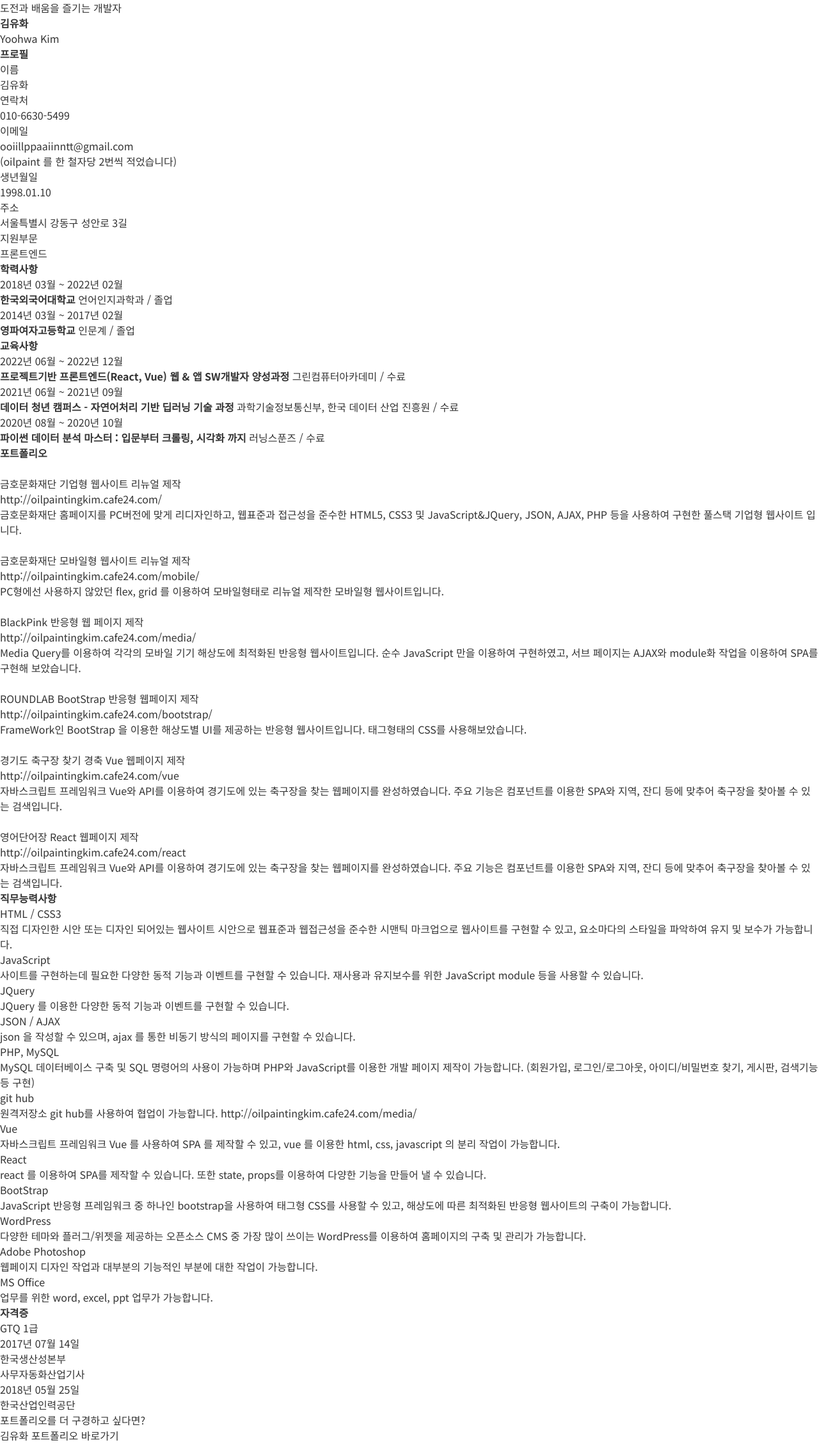
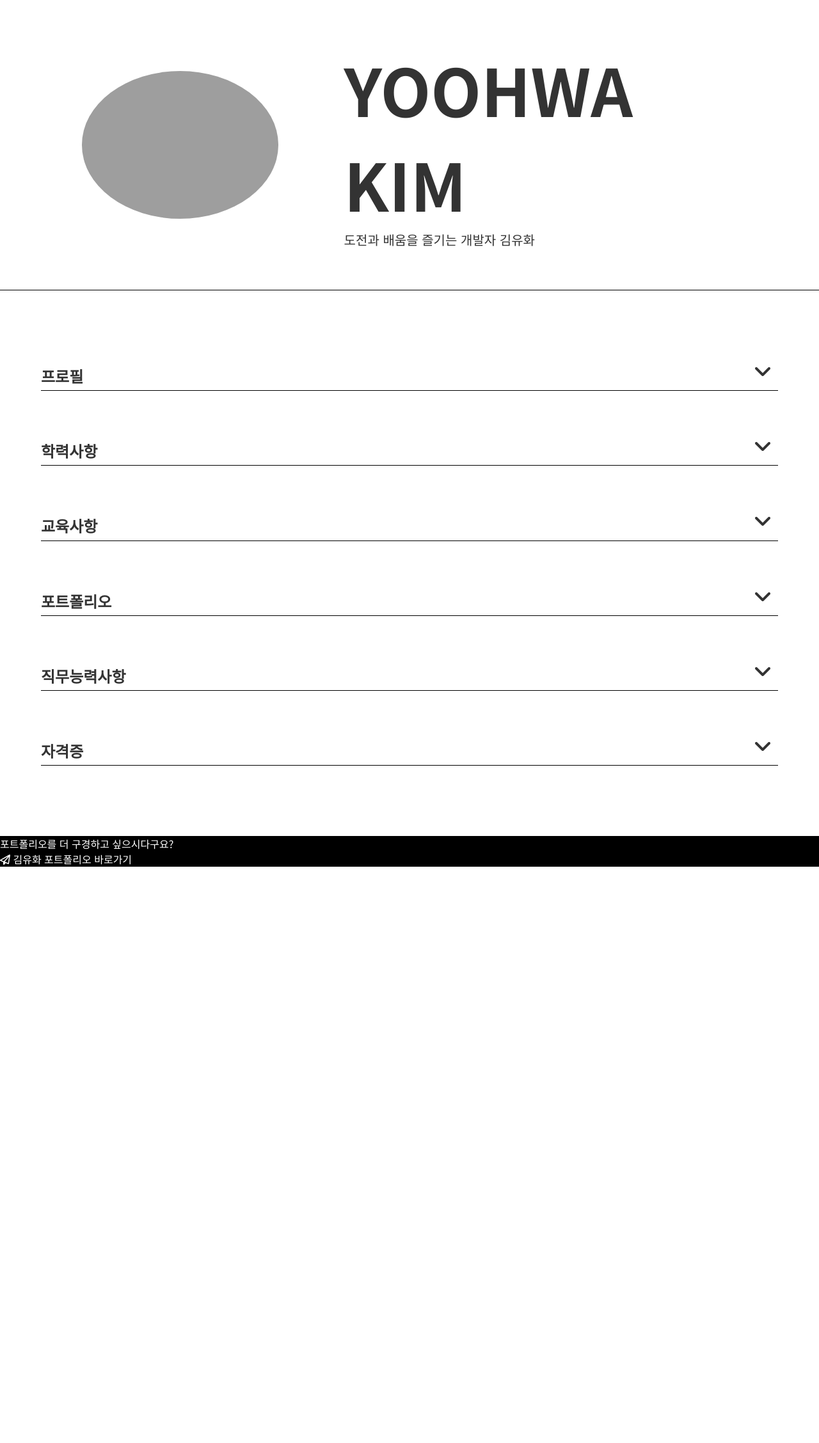
Before and after one commit to m-ur-phy/www, a PHP site: page /profile/resume/resume.html in a window 1280 px wide. Shown: the whole page at 64% size. After the commit the page ends 1355 px from the top, so only its background shows below. Run offline with PHP 8.4, Linux system fonts and the light colour scheme; some libraries are stand-ins or nearby versions; grey boxes are pictures that could not be loaded.

Commit message:
resume css 완료

```diff
--- a/profile/js/profile.js
+++ b/profile/js/profile.js
@@ -47,7 +47,7 @@ $(document).ready(function(){
 		mouseCursor.style.left = e.pageX + "px";
 		mouseCursor.style.top = e.pageY - scrollY + "px";
 }
-	const content = "안녕하세요, 프론트엔드 개발자 김유화 입니다. 저는 도전을 두려워 하지 않고 배움을 즐기는 성격이 강점입니다.".split("");
+	const content = "안녕하세요. 웹 퍼블리셔, 프론트엔드 개발자 김유화 입니다. 저는 도전을 두려워 하지 않고 배움을 즐기는 성격이 강점입니다.".split("");
 	let typingBool = false;
 	let typingIdx = 0;
 
@@ -64,8 +64,9 @@ $(document).ready(function(){
 		else{
 			$(".story_con p").empty();
         	typingIdx = 0;
-		}
+			}
 		}
 		setInterval(typing, 100)
 
+
 })
--- a/profile/resume/resume.css
+++ b/profile/resume/resume.css
@@ -20,11 +20,56 @@ menu, nav, output, ruby, section, summary,
 time, mark, audio, video { margin: 0; padding: 0; border: 0; font-size: 100%; }
 article, aside, details, figcaption, figure,
 footer, header, hgroup, menu, nav, section { display: block; }
-body { font-family:'Noto Sans KR', sans-serif; font-size: 16px; color: #333 }
+body { font-family:'Noto Sans KR', sans-serif; font-size: 16px; color: #333; }
 ol, ul { list-style: none; }
 table { border-collapse: collapse; border-spacing: 0; }
 address { font-style: normal }
 a { color: #333; text-decoration: none }
-img { border: 0; vertical-align: top }
+img { border: 0; vertical-align: top; width: 100%;}
 * { box-sizing: border-box; }
 .hidden { display: block; position: absolute; left: -1000%; width: 1px; height: 1px; overflow: hidden; color: #fff; }
+.wrap { overflow: hidden;}
+
+/* header */
+header { border-bottom: 1px solid #000; }
+header .image { border-radius: 50%; overflow: hidden; width: 30%;}
+header .head_main { display: flex; padding: 5% 10%; column-gap: 10%; align-items: center;}
+header .head_ttl {}
+header .head_ttl h2 { font-size: 8vw;}
+header .head_ttl span { display: block; font-size: 1.25em; font-weight: 100;}
+header .head_ttl strong { font-weight: 400;}
+
+/* contentArea (article) */
+#contentArea { margin: 100px 0; padding: 0 5%; line-height: 1.7em;}
+#contentArea section { margin: 50px 0; position: relative;}
+#contentArea .toggle-btn {position: absolute; top: 10px; right: 10px; font-size: 2em;}
+#contentArea h3 { position: relative; font-size: 1.5em; padding: 20px 0;}
+#contentArea h3::after{ display: block; position: absolute; content: ''; width: 100%; height: 1px; background: #000; bottom: 10px; transition: all .5s;}
+#contentArea .toggle-container { transition: height 0.35s ease-in-out;
+    overflow: hidden;}
+#contentArea .toggle-container:not(.active) {
+        display: none;
+    }
+#contentArea .toggle-container dl { display: flex; column-gap: 5%; border-bottom: 1px solid #ddd; padding: 30px 0; }
+#contentArea .toggle-container dt { width: 30%; font-size: 1.2em; font-weight: 500; }
+#contentArea .toggle-container dd { width: 65%; }
+#contentArea .toggle-container dd a { display: block; word-break:break-all; }
+#contentArea .toggle-container dd span { display: block; }
+
+/* footer */
+footer .footer_inner { background: #000; color: #fff; }
+footer .footer_inner a { color: #fff;}
+
+@media screen and (max-width:1024px) {
+    #contentArea .toggle-container dl { display: block;}
+    #contentArea .toggle-container dt,
+    #contentArea .toggle-container dd { width: auto;}
+    #contentArea .toggle-container dt { margin: 0 0 20px 0; }
+
+}
+@media screen and (max-width:640px) {
+    header .image { margin: 0 auto; width: 50%;}
+    header .head_main { display: block; text-align: center;}
+    header .head_ttl { margin: 30px 0;}
+    header .head_ttl span{ margin: 20px 0};
+}
--- a/profile/resume/resume.html
+++ b/profile/resume/resume.html
@@ -7,20 +7,28 @@
     <title>김유화 온라인 이력서</title>
     <link rel="stylesheet" href="resume.css">
     <script src="https://kit.fontawesome.com/33cd326170.js" crossorigin="anonymous"></script>
+
 </head>
 <body>
+    <div class="wrap">
     <header>
         <h1 class="hidden">김유화 온라인 이력서</h1>
-        <div class="ttl_info">
-            <span>도전과 배움을 즐기는 개발자</span>
-            <h2>김유화</h2>
-            <span>Yoohwa Kim</span>
+        <div class="head_main">
+            <div class="image">
+                <img src="../images/me.jpeg" alt="">
+            </div>
+            <div class="head_ttl">
+                <h2>YOOHWA<br>KIM</h2>
+                <span>도전과 배움을 즐기는 개발자 <strong>김유화</strong></span>
+            </div>
         </div>
     </header>
-    <article>
+    <article id="contentArea">
         <h2 class="hidden">이력내용</h2>
         <section class="profile">
             <h3>프로필</h3>
+            <a class="toggle-btn" data-container="toggle-1" href="#"><span class="hidden">펼쳐보기</span><i class="fa-solid fa-angle-down"></i></a>
+            <div class="toggle-container" id="toggle-1">
                 <dl>
                     <dt>이름</dt>
                     <dd>
@@ -36,9 +44,9 @@
                 <dl>
                     <dt>이메일</dt>
                     <dd>
-                    ooiillppaaiinntt@gmail.com
+                        ooiillppaaiinntt@gmail.com<br>
+                        (oilpaint 를 한 철자당 2번씩 적었습니다)
                     </dd>
-                <dd>(oilpaint 를 한 철자당 2번씩 적었습니다)</dd>
                 </dl>
                 <dl>
                     <dt>생년월일</dt>
@@ -58,103 +66,116 @@
                         프론트엔드
                     </dd>
                 </dl>
+            </div>
         </section>
         <section class="school">
             <h3>학력사항</h3>
+            <a class="toggle-btn" data-container="toggle-2" href="#" ><span class="hidden">펼쳐보기</span><i class="fa-solid fa-angle-down"></i></a>
+            <div class="toggle-container" id="toggle-2">
                 <dl>
-                <dt>2018년 03월 ~ 2022년 02월</dt>
+                    <dt>한국외국어대학교</dt>
                     <dd>
-                    <strong>한국외국어대학교</strong>
+                        <span>2018년 03월 ~ 2022년 02월</span>
                         언어인지과학과 / 졸업
                     </dd>
                 </dl>
                 <dl>
-                <dt>2014년 03월 ~ 2017년 02월</dt>
+                    <dt>영파여자고등학교</dt>
                     <dd>
-                    <strong>영파여자고등학교</strong>
+                        <span>2014년 03월 ~ 2017년 02월</span>
                         인문계 / 졸업
                     </dd>
                 </dl>
+            </div>
         </section>
         <section class="edu">
             <h3>교육사항</h3>
+            <a class="toggle-btn" data-container="toggle-3" href="#"><span class="hidden">펼쳐보기</span><i class="fa-solid fa-angle-down"></i></a>
+            <div class="toggle-container" id="toggle-3">
                 <dl>
-                <dt>2022년 06월 ~ 2022년 12월</dt>
+                    <dt>프로젝트기반 프론트엔드(React, Vue) 웹 & 앱 SW개발자 양성과정</dt>
                     <dd>
-                    <strong>프로젝트기반 프론트엔드(React, Vue) 웹 & 앱 SW개발자 양성과정</strong>
+                        <span>2022년 06월 ~ 2022년 12월</span>
                         그린컴퓨터아카데미 / 수료
                     </dd>
                 </dl>
                 <dl>
-                <dt>2021년 06월 ~ 2021년 09월</dt>
+                    <dt>데이터 청년 캠퍼스 - 자연어처리 기반 딥러닝 기술 과정</dt>
                     <dd>
-                    <strong>데이터 청년 캠퍼스 - 자연어처리 기반 딥러닝 기술 과정</strong>
+                        <span>2021년 06월 ~ 2021년 09월</span>
                         과학기술정보통신부, 한국 데이터 산업 진흥원 / 수료
                     </dd>
                 </dl>
                 <dl>
-                <dt>2020년 08월 ~ 2020년 10월</dt>
+                    <dt>파이썬 데이터 분석 마스터 : 입문부터 크롤링, 시각화 까지</dt>
                     <dd>
-                    <strong>파이썬 데이터 분석 마스터 : 입문부터 크롤링, 시각화 까지</strong>
+                        <span>2020년 08월 ~ 2020년 10월</span>
                         러닝스푼즈 / 수료
                     </dd>
                 </dl>
+            </div>
         </section>
         <section class="portfolio">
             <h3>포트폴리오</h3>
+            <a class="toggle-btn" data-container="toggle-4" href="#"><span class="hidden">펼쳐보기</span><i class="fa-solid fa-angle-down"></i></a>
+            <div class="toggle-container" id="toggle-4">
                 <ul>
                     <li>
                         <img src="" alt="">
                         <dl>
                             <dt>금호문화재단 기업형 웹사이트 리뉴얼 제작</dt>
-                        <dd><a href="http://oilpaintingkim.cafe24.com/" target="_blank" title="금호문화재단 리뉴얼 제작 페이지 새창으로열림">http://oilpaintingkim.cafe24.com/</a></dd>
-                        <dd>금호문화재단 홈페이지를 PC버전에 맞게 리디자인하고, 웹표준과 접근성을 준수한 HTML5, CSS3 및 JavaScript&JQuery, JSON, AJAX, PHP 등을 사용하여 구현한 풀스택 기업형 웹사이트 입니다.</dd>
+                            <dd><a href="http://oilpaintingkim.cafe24.com/" target="_blank" title="금호문화재단 리뉴얼 제작 페이지 새창으로열림">http://oilpaintingkim.cafe24.com/</a>
+                                금호문화재단 홈페이지를 PC버전에 맞게 리디자인하고, 웹표준과 접근성을 준수한 HTML5, CSS3 및 JavaScript&JQuery, JSON, AJAX, PHP 등을 사용하여 구현한 풀스택 기업형 웹사이트 입니다.</dd>
                         </dl>
                     </li>
                     <li>
                         <img src="" alt="">
                         <dl>
                             <dt>금호문화재단 모바일형 웹사이트 리뉴얼 제작</dt>
-                        <dd><a href="https://oilpaintingkim.cafe24.com/mobile/" target="_blank" title="금호문화재단 모바일형 리뉴얼 제작 페이지 새창으로열림">http://oilpaintingkim.cafe24.com/mobile/</a></dd>
-                        <dd>PC형에선 사용하지 않았던 flex, grid 를 이용하여 모바일형태로 리뉴얼 제작한 모바일형 웹사이트입니다.</dd>
+                            <dd>
+                                <a href="https://oilpaintingkim.cafe24.com/mobile/" target="_blank" title="금호문화재단 모바일형 리뉴얼 제작 페이지 새창으로열림">http://oilpaintingkim.cafe24.com/mobile/</a>
+                                PC형에선 사용하지 않았던 flex, grid 를 이용하여 모바일형태로 리뉴얼 제작한 모바일형 웹사이트입니다.</dd>
                         </dl>
                     </li>
                     <li>
                         <img src="" alt="">
                         <dl>
                             <dt>BlackPink 반응형 웹 페이지 제작</dt>
-                        <dd><a href="http://oilpaintingkim.cafe24.com/media/" target="_blank" title="블랙핑크 반응형 페이지 새창으로열림">http://oilpaintingkim.cafe24.com/media/</a></dd>
-                        <dd>Media Query를 이용하여 각각의 모바일 기기 해상도에 최적화된 반응형 웹사이트입니다. 순수 JavaScript 만을 이용하여 구현하였고, 서브 페이지는 AJAX와 module화 작업을 이용하여 SPA를 구현해 보았습니다.</dd>
+                            <dd><a href="http://oilpaintingkim.cafe24.com/media/" target="_blank" title="블랙핑크 반응형 페이지 새창으로열림">http://oilpaintingkim.cafe24.com/media/</a>
+                                Media Query를 이용하여 각각의 모바일 기기 해상도에 최적화된 반응형 웹사이트입니다. 순수 JavaScript 만을 이용하여 구현하였고, 서브 페이지는 AJAX와 module화 작업을 이용하여 SPA를 구현해 보았습니다.</dd>
                         </dl>
                     </li>
                     <li>
                         <img src="" alt="">
                         <dl>
                             <dt>ROUNDLAB BootStrap 반응형 웹페이지 제작</dt>
-                        <dd><a href="http://oilpaintingkim.cafe24.com/bootstrap/" target="_blank" title="라운드랩 부트스트랩 페이지 새창으로열림">http://oilpaintingkim.cafe24.com/bootstrap/</a></dd>
-                        <dd>FrameWork인 BootStrap 을 이용한 해상도별 UI를 제공하는 반응형 웹사이트입니다. 태그형태의 CSS를 사용해보았습니다.</dd>
+                            <dd><a href="http://oilpaintingkim.cafe24.com/bootstrap/" target="_blank" title="라운드랩 부트스트랩 페이지 새창으로열림">http://oilpaintingkim.cafe24.com/bootstrap/</a>
+                                FrameWork인 BootStrap 을 이용한 해상도별 UI를 제공하는 반응형 웹사이트입니다. 태그형태의 CSS를 사용해보았습니다.</dd>
                         </dl>
                     </li>
                     <li>
                         <img src="" alt="">
                         <dl>
                             <dt>경기도 축구장 찾기 경축 Vue 웹페이지 제작</dt>
-                        <dd><a href="http://oilpaintingkim.cafe24.com/vue/" target="_blank" title="금호문화재단 리뉴얼 제작 페이지 새창으로열림">http://oilpaintingkim.cafe24.com/vue</a></dd>
-                        <dd>자바스크립트 프레임워크 Vue와 API를 이용하여 경기도에 있는 축구장을 찾는 웹페이지를 완성하였습니다. 주요 기능은 컴포넌트를 이용한 SPA와 지역, 잔디 등에 맞추어 축구장을 찾아볼 수 있는 검색입니다.</dd>
+                            <dd><a href="http://oilpaintingkim.cafe24.com/vue/" target="_blank" title="금호문화재단 리뉴얼 제작 페이지 새창으로열림">http://oilpaintingkim.cafe24.com/vue</a>
+                                자바스크립트 프레임워크 Vue와 API를 이용하여 경기도에 있는 축구장을 찾는 웹페이지를 완성하였습니다. 주요 기능은 컴포넌트를 이용한 SPA와 지역, 잔디 등에 맞추어 축구장을 찾아볼 수 있는 검색입니다.</dd>
                         </dl>
                     </li>
-                <li>
+                    <!-- <li>
                         <img src="" alt="">
                         <dl>
                             <dt>영어단어장 React 웹페이지 제작</dt>
                             <dd><a href="http://oilpaintingkim.cafe24.com/react/" target="_blank" title="금호문화재단 리뉴얼 제작 페이지 새창으로열림">http://oilpaintingkim.cafe24.com/react</a></dd>
                             <dd>자바스크립트 프레임워크 Vue와 API를 이용하여 경기도에 있는 축구장을 찾는 웹페이지를 완성하였습니다. 주요 기능은 컴포넌트를 이용한 SPA와 지역, 잔디 등에 맞추어 축구장을 찾아볼 수 있는 검색입니다.</dd>
                         </dl>
-                </li>
+                    </li> -->
                 </ul>
+            </div>
         </section>
         <section class="ability">
             <h3>직무능력사항</h3>
+            <a class="toggle-btn" data-container="toggle-5" href="#"><span class="hidden">펼쳐보기</span><i class="fa-solid fa-angle-down"></i></a>
+            <div class="toggle-container" id="toggle-5">
                 <dl>
                     <dt>HTML / CSS3</dt>
                     <dd>
@@ -189,7 +210,7 @@
                     <dt>git hub</dt>
                     <dd>
                         원격저장소 git hub를 사용하여 협업이 가능합니다.
-                    <a href="http://oilpaintingkim.cafe24.com/media/" target="_blank" title="블랙핑크 반응형 페이지 새창으로열림">http://oilpaintingkim.cafe24.com/media/</a>
+                        <a href="https://github.com/m-ur-phy" target="_blank" title="김유화 깃허브 페이지 새창으로열림">https://github.com/m-ur-phy/</a>
                     </dd>
                 </dl>
                 <dl>
@@ -228,9 +249,12 @@
                         업무를 위한 word, excel, ppt 업무가 가능합니다.
                     </dd>
                 </dl>
+            </div>
         </section>
         <section class="certificate">
             <h3>자격증</h3>
+            <a class="toggle-btn" data-container="toggle-6" href="#"><span class="hidden">펼쳐보기</span><i class="fa-solid fa-angle-down"></i></a>
+            <div class="toggle-container" id="toggle-6">
                 <dl>
                     <dt>GTQ 1급</dt>
                     <dd>2017년 07월 14일</dd>
@@ -245,11 +269,16 @@
                         한국산업인력공단
                     </dd>
                 </dl>
+            </div>
         </section>
     </article>
     <footer>
-        <p>포트폴리오를 더 구경하고 싶다면?</p>
-        <a href="#">김유화 포트폴리오 바로가기</a>
+        <div class="footer_inner">
+            <p>포트폴리오를 더 구경하고 싶으시다구요?</p>
+            <a href="../index.html"> <i class="fa-regular fa-paper-plane"></i> 김유화 포트폴리오 바로가기</a>
+        </div>
     </footer>
+</div>
+<script src="./resume.js"></script>
 </body>
 </html>
```
Lines whose indentation alone changed are shown as unchanged.
